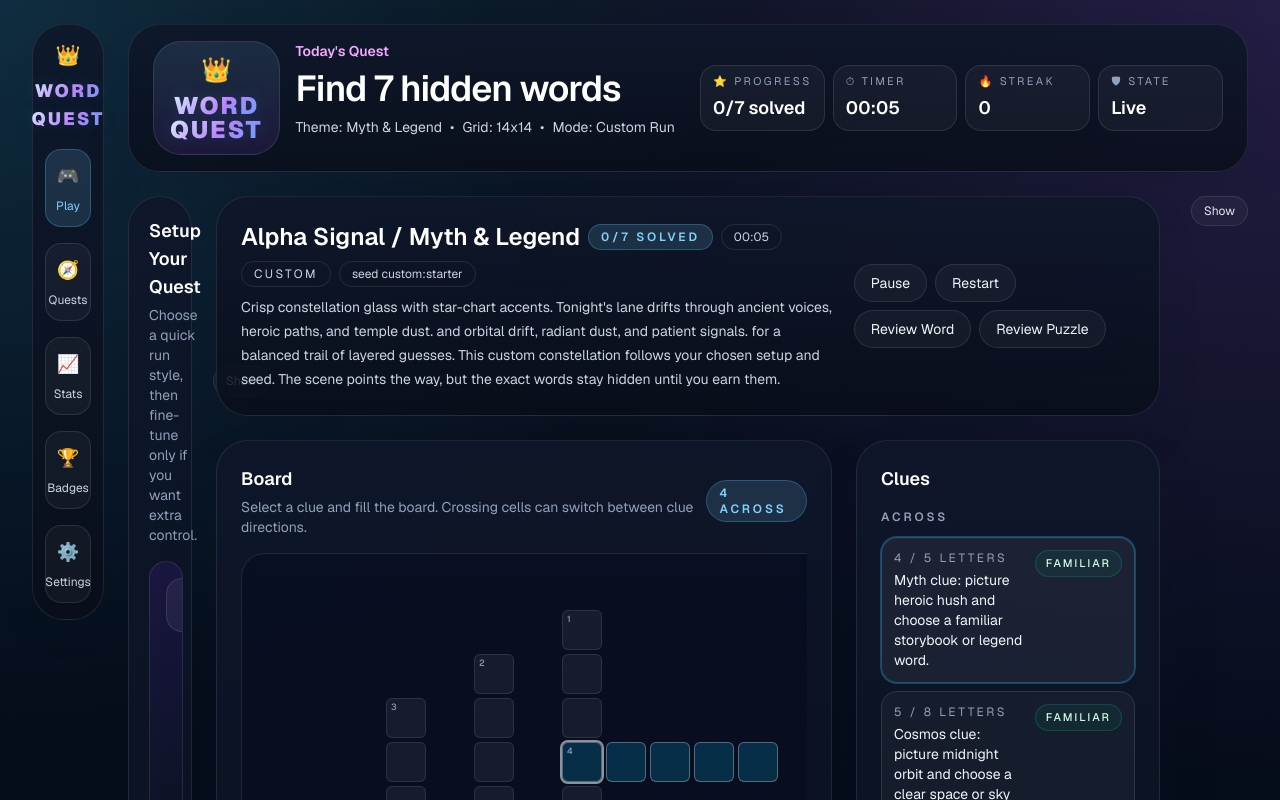
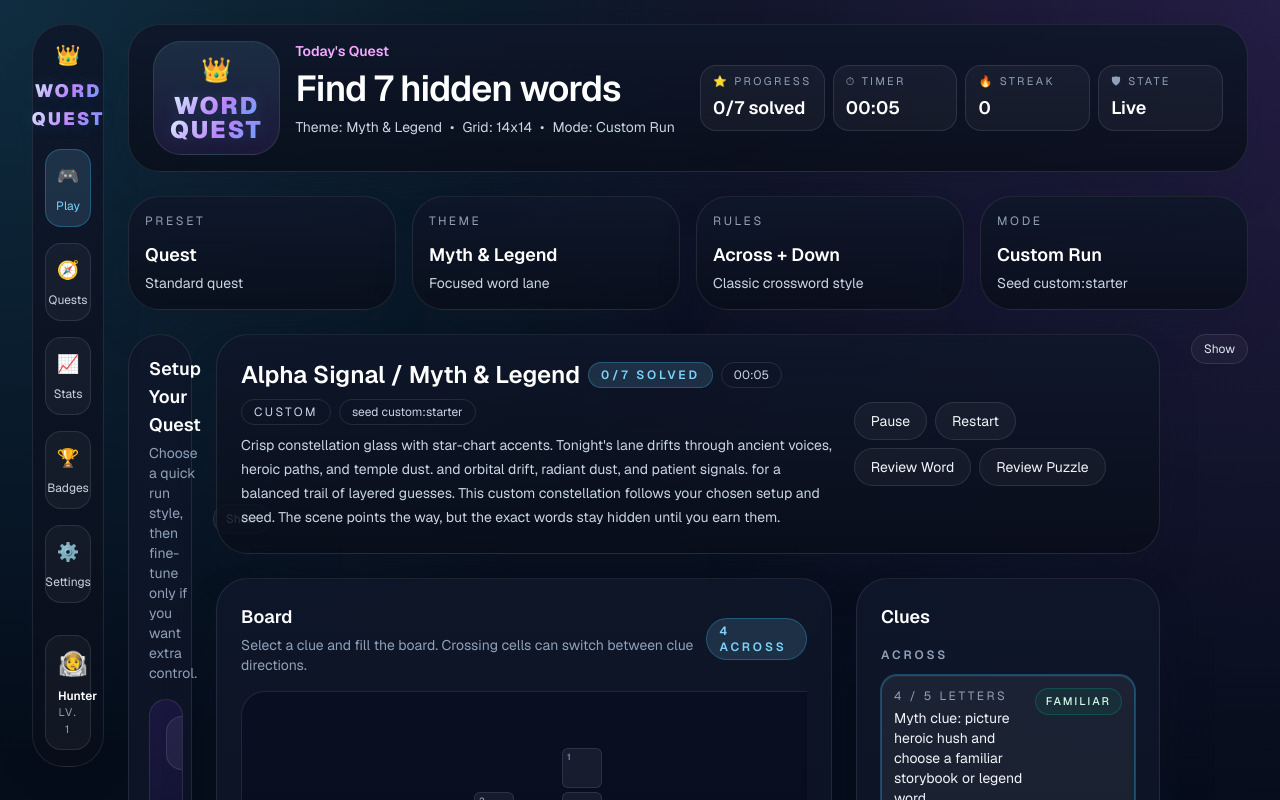
Before and after one commit to dmoliveira/ai-word-puzzle, a Next.js app: page / in a window 1280 px wide. Shown: the top 800 px of the page. Built offline with nearby package versions, Linux system fonts and the light colour scheme.

Commit message:
Add setup summary shell cards

```diff
--- a/app/components/word-puzzle-studio.tsx
+++ b/app/components/word-puzzle-studio.tsx
@@ -1063,6 +1063,12 @@ function getTargetChipClass(word: PuzzleWord, solved: boolean, active: boolean)
                 <span>{label}</span>
               </button>
             ))}
+
+            <div className="mt-4 w-full rounded-2xl border border-white/10 bg-white/4 px-3 py-3 text-center">
+              <div className="text-2xl">🧑‍🚀</div>
+              <div className="mt-2 text-xs font-semibold text-white">Hunter</div>
+              <div className="text-[11px] uppercase tracking-[0.18em] text-slate-400">Lv. {Math.max(1, progress.bestStreak + 1)}</div>
+            </div>
           </div>
         </aside>
 
@@ -1105,6 +1111,29 @@ function getTargetChipClass(word: PuzzleWord, solved: boolean, active: boolean)
                 <div className="mt-1 text-lg font-semibold text-white">{finished ? "Done" : state.paused ? "Paused" : "Live"}</div>
               </div>
             </div>
+          </div>
+        </section>
+
+        <section className="grid gap-4 sm:grid-cols-2 xl:grid-cols-4">
+          <div className="glass-card rounded-[2rem] p-4">
+            <div className="text-xs uppercase tracking-[0.22em] text-slate-400">Preset</div>
+            <div className="mt-3 text-lg font-semibold text-white capitalize">{options.challenge}</div>
+            <div className="mt-1 text-sm text-slate-300">{options.learningMode ? "Learning-friendly" : "Standard quest"}</div>
+          </div>
+          <div className="glass-card rounded-[2rem] p-4">
+            <div className="text-xs uppercase tracking-[0.22em] text-slate-400">Theme</div>
+            <div className="mt-3 text-lg font-semibold text-white">{state.run.words[0]?.topicLabel ?? "Mixed"}</div>
+            <div className="mt-1 text-sm text-slate-300">Focused word lane</div>
+          </div>
+          <div className="glass-card rounded-[2rem] p-4">
+            <div className="text-xs uppercase tracking-[0.22em] text-slate-400">Rules</div>
+            <div className="mt-3 text-lg font-semibold text-white">Across + Down</div>
+            <div className="mt-1 text-sm text-slate-300">Classic crossword style</div>
+          </div>
+          <div className="glass-card rounded-[2rem] p-4">
+            <div className="text-xs uppercase tracking-[0.22em] text-slate-400">Mode</div>
+            <div className="mt-3 text-lg font-semibold text-white">{options.mode === "daily" ? "Daily Spark" : "Custom Run"}</div>
+            <div className="mt-1 text-sm text-slate-300">Seed {state.run.seed.replace(/^daily:/, "")}</div>
           </div>
         </section>
 
```
Also changed, not shown: 1 other file (tests, documents, lock files or other folders).
